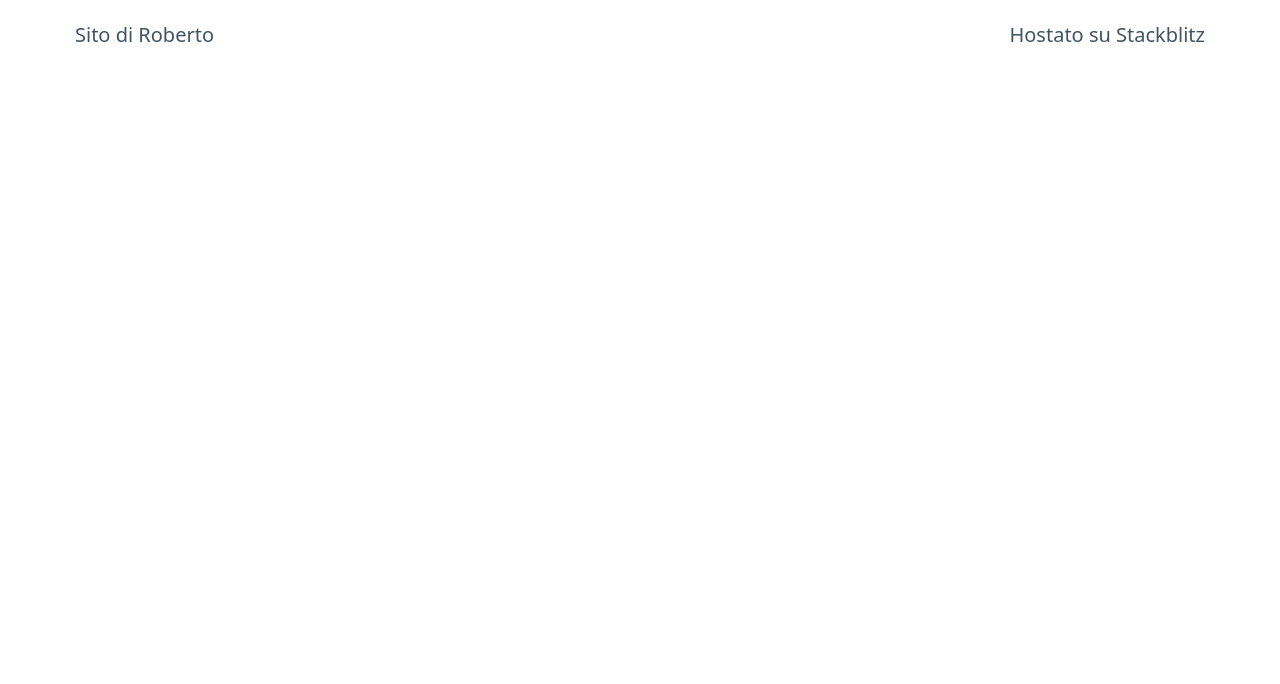
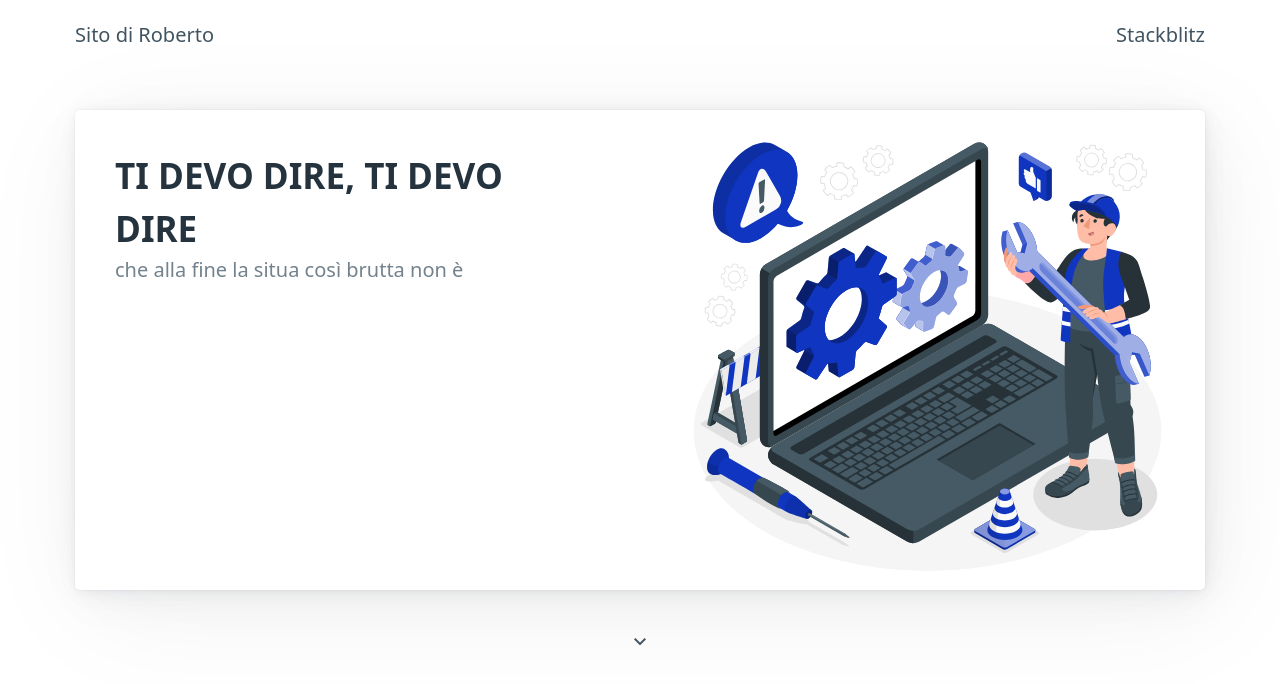
Before and after one commit to RobertoFretel/prova-vite, a website: page index.html in a window 1280 px wide. Drawn offline with nearby package versions, Linux system fonts and the light colour scheme.

Commit message:
1 file modified, 3 added

```diff
--- /dev/null
+++ b/assets/stile.css
@@ -0,0 +1,20 @@
+article {
+	height: 60vh;
+	width: 100%;
+	padding: 0px !important;
+}
+
+.grid {
+	width: 100%;
+	height: 100%;
+}
+
+.grid hgroup {
+	padding: 2rem;
+}
+
+.grid div {
+	background-image: url(image.svg);
+	background-size: 100% 100%;
+	background-repeat: no-repeat;
+}
--- a/index.html
+++ b/index.html
@@ -1,13 +1,18 @@
 <!DOCTYPE html>
-<html lang="en">
+<html>
 	<head>
 		<meta charset="UTF-8" />
 		<meta http-equiv="X-UA-Compatible" content="IE=edge" />
 		<meta name="viewport" content="width=device-width, initial-scale=1.0" />
 		<title>Document</title>
+		<link rel="stylesheet" href="assets/stile.css" />
 		<link
 			rel="stylesheet"
 			href="https://unpkg.com/@picocss/pico@latest/css/pico.min.css"
+		/>
+		<link
+			rel="stylesheet"
+			href="https://fonts.googleapis.com/css2?family=Material+Symbols+Outlined:opsz,wght,FILL,GRAD@48,400,0,0"
 		/>
 	</head>
 	<body class="container">
@@ -16,8 +21,20 @@
 				<li>Sito di Roberto</li>
 			</ul>
 			<ul>
-        <li>Hostato su Stackblitz</li>
+				<li>Stackblitz</li>
 			</ul>
 		</nav>
+		<article>
+			<div class="grid">
+				<hgroup>
+					<h2>TI DEVO DIRE, TI DEVO DIRE</h2>
+					<p>che alla fine la situa così brutta non è</p>
+				</hgroup>
+				<div></div>
+			</div>
+		</article>
+		<center>
+			<span class="material-symbols-outlined"> expand_more </span>
+		</center>
 	</body>
 </html>
```
Also changed, not shown: assets/image.svg (added). Lines whose indentation alone changed are shown as unchanged.
